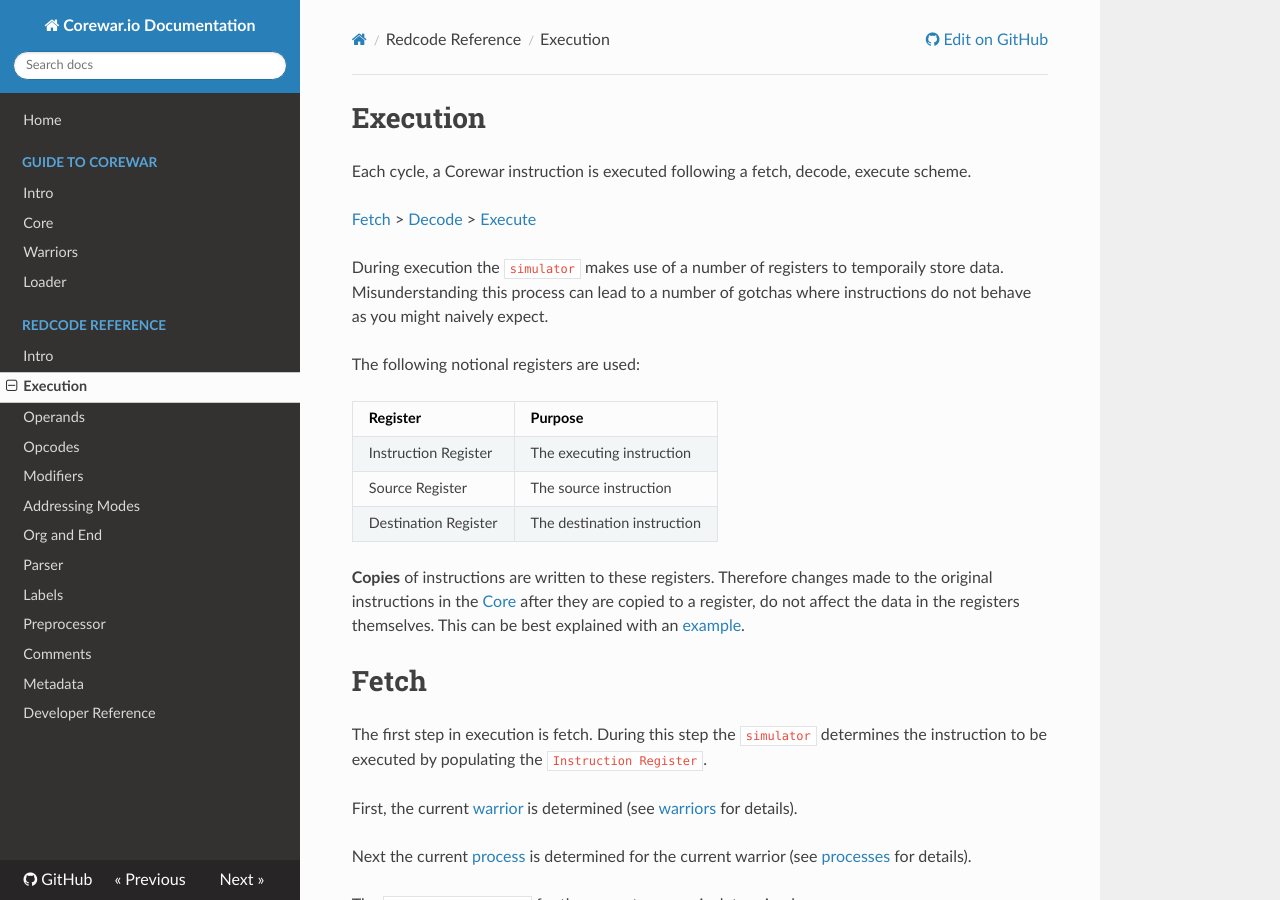
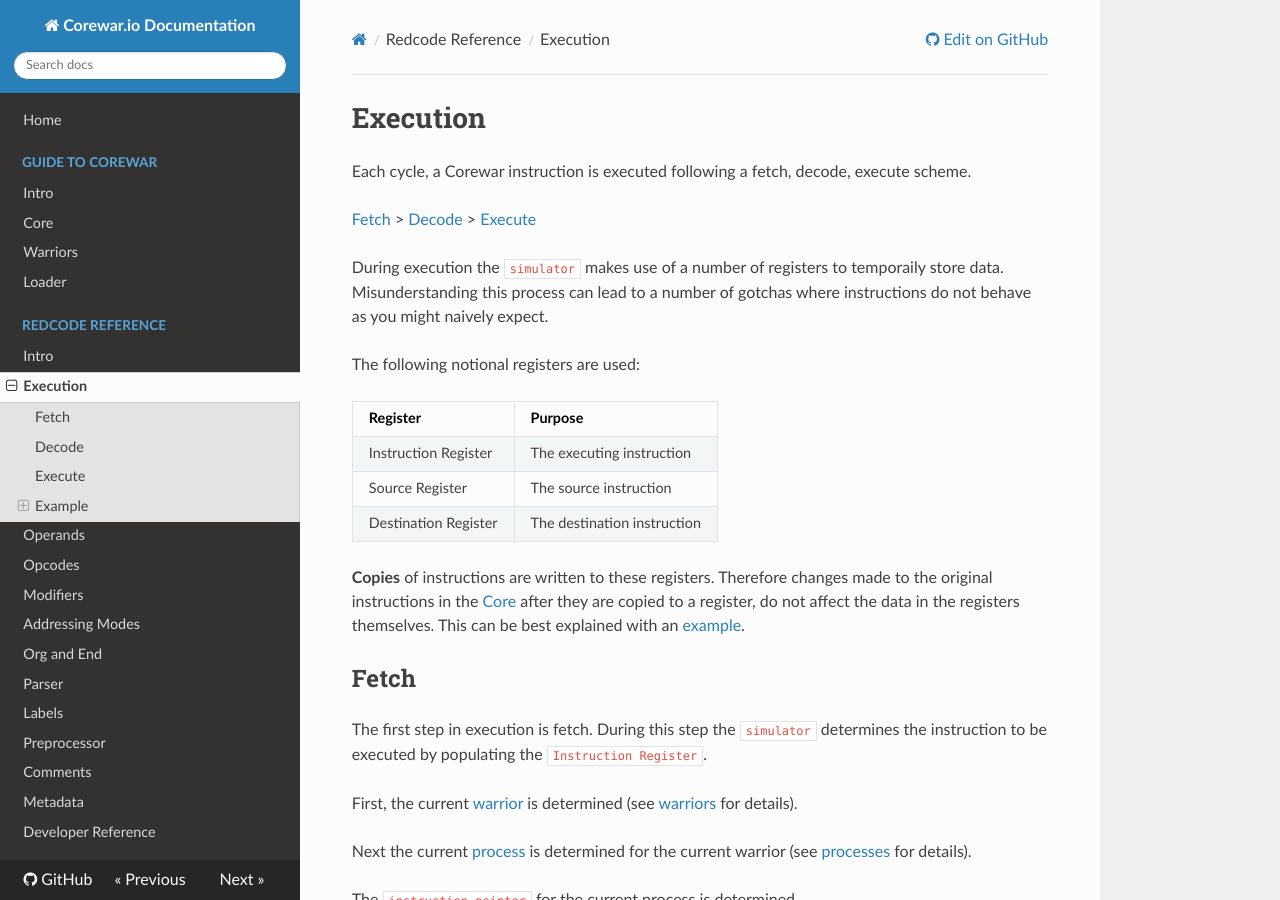
Before and after one commit to corewar/corewar.io, an MkDocs documentation site: the page built from docs/redcode/execution.md, in a window 1280 px wide and 900 px high. Built offline with MkDocs 1.6.1, drawn with Linux system fonts in a browser that asks for light colours; nearby versions of some CDN libraries; old or Windows-style settings are respelled for this version of MkDocs.

Commit message:
Fetch was too big

```diff
--- a/docs/redcode/execution.md
+++ b/docs/redcode/execution.md
@@ -16,7 +16,7 @@ The following notional registers are used:
 
 **Copies** of instructions are written to these registers. Therefore changes made to the original instructions in the [Core](core) after they are copied to a register, do not affect the data in the registers themselves.  This can be best explained with an [example](#example).
 
-#Fetch
+##Fetch
 
 The first step in execution is fetch. During this step the `simulator` determines the instruction to be executed by populating the `Instruction Register`.
 
```
